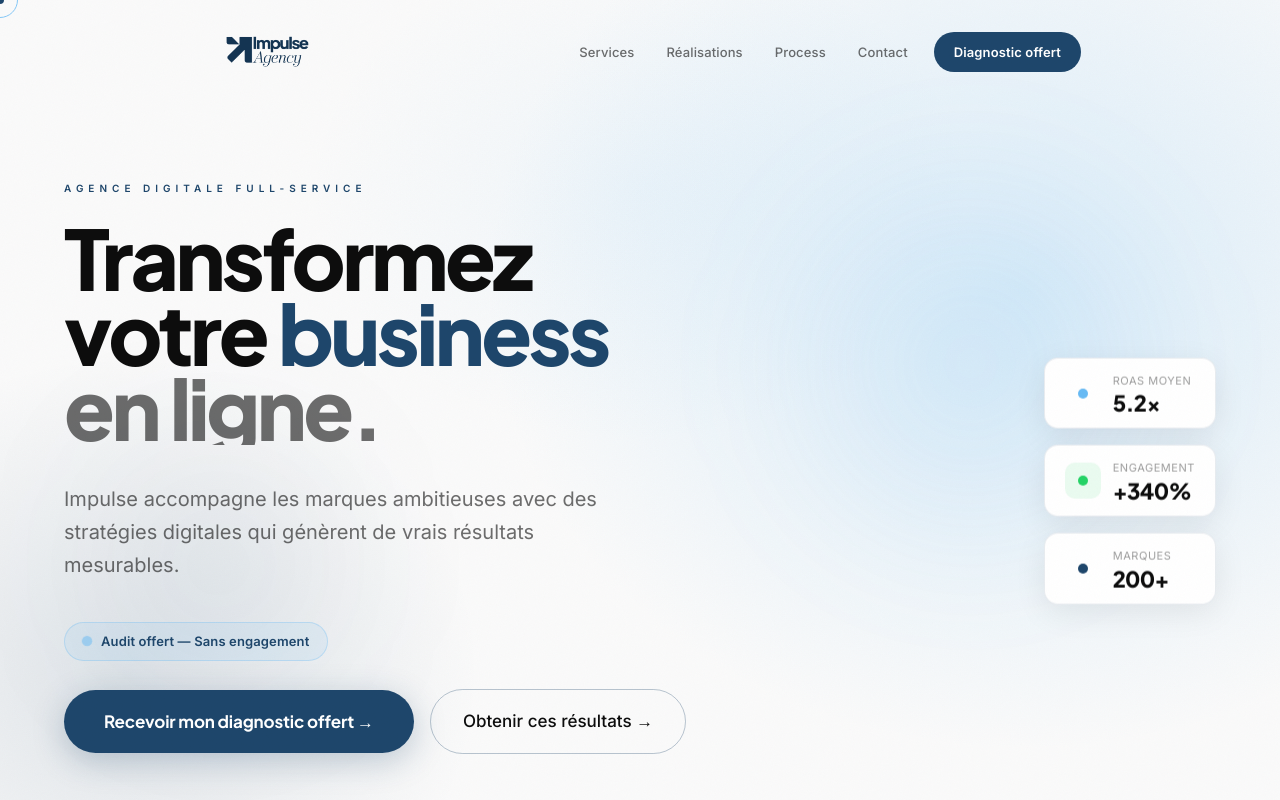
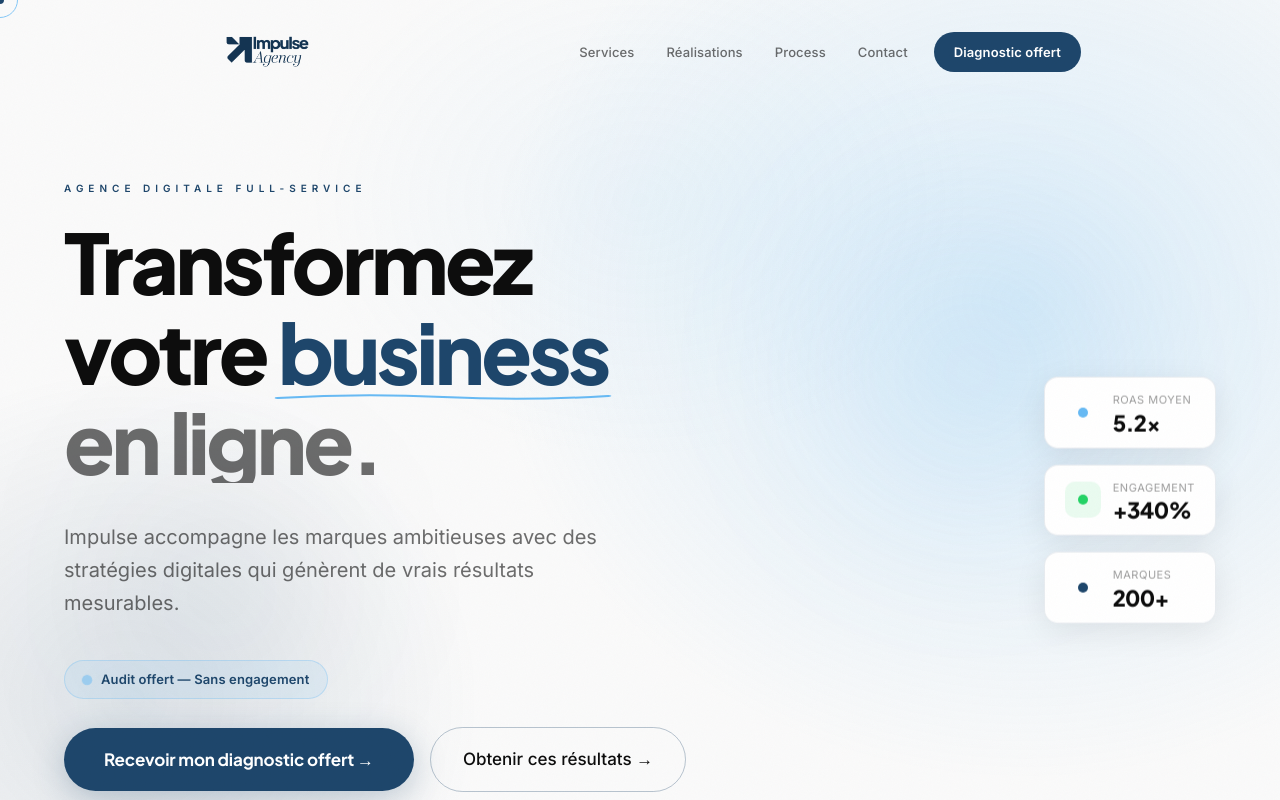
Before and after one commit to cadjee14-png/impulse-agency, a Next.js app: page / in a window 1280 px wide. Shown: the top 800 px of the page. Built offline with nearby package versions, Linux system fonts and the light colour scheme.

Commit message:
fix: increase hero lineHeight and add paddingBottom to prevent text clipping

```diff
--- a/src/components/sections/hero.tsx
+++ b/src/components/sections/hero.tsx
@@ -136,17 +136,17 @@ export function Hero() {
             fontFamily: 'var(--font-heading)',
             fontWeight: 800,
             fontSize: 'clamp(34px, 6.5vw, 112px)',
-            lineHeight: 0.9,
+            lineHeight: 1.0,
             letterSpacing: '-0.04em',
             color: 'var(--text)',
             marginBottom: 'clamp(24px, 3vw, 40px)',
             maxWidth: 1000,
           }}
         >
-          <div ref={line1Ref} style={{ overflow: 'hidden', willChange: 'transform, opacity, filter' }}>
+          <div ref={line1Ref} style={{ overflow: 'hidden', willChange: 'transform, opacity, filter', paddingBottom: '0.08em' }}>
             <span style={{ display: 'block' }}>Transformez</span>
           </div>
-          <div ref={line2Ref} style={{ overflow: 'hidden', willChange: 'transform, opacity, filter' }}>
+          <div ref={line2Ref} style={{ overflow: 'hidden', willChange: 'transform, opacity, filter', paddingBottom: '0.08em' }}>
             <span style={{ display: 'block' }}>votre{' '}
               <span style={{
                 color: 'var(--accent)',
```
